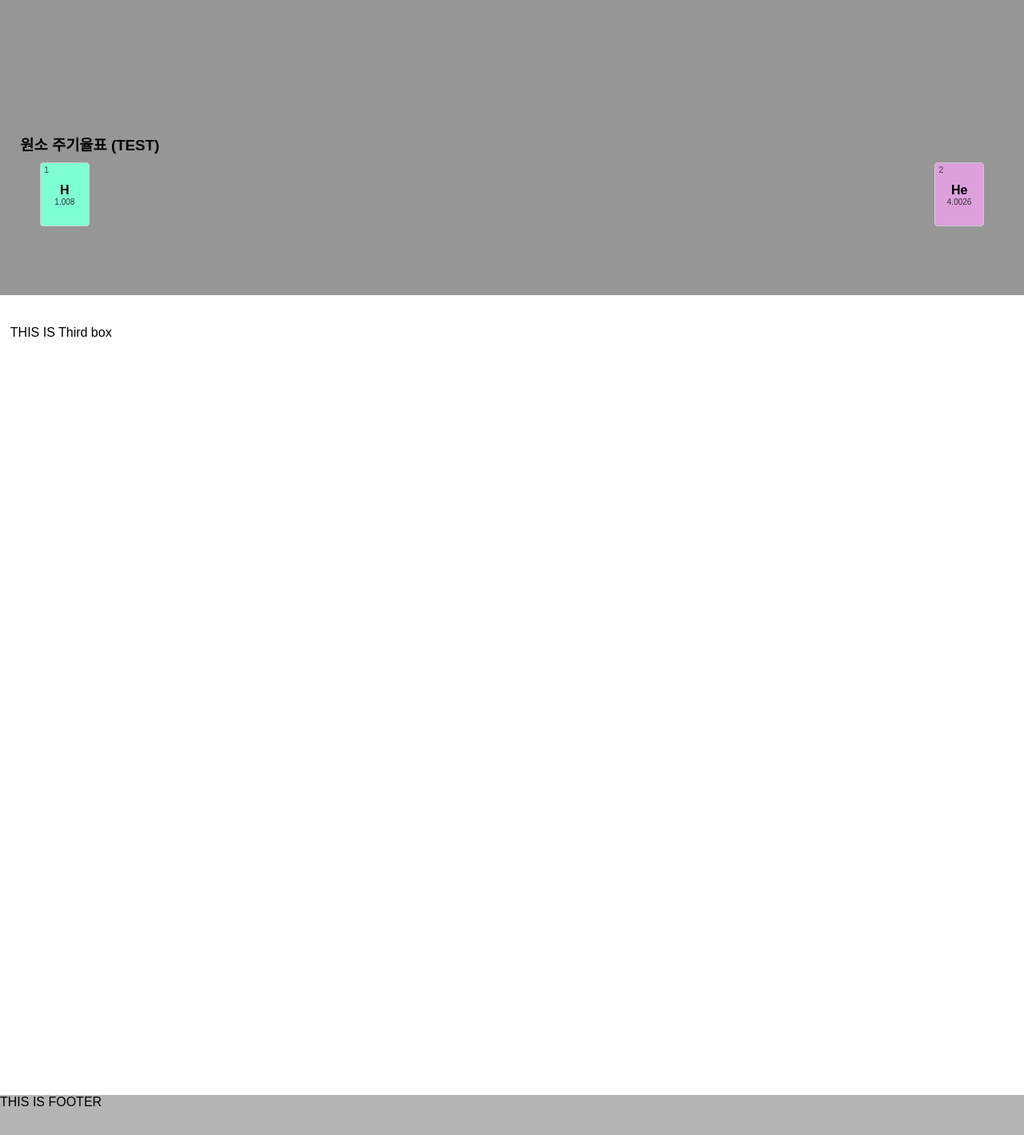
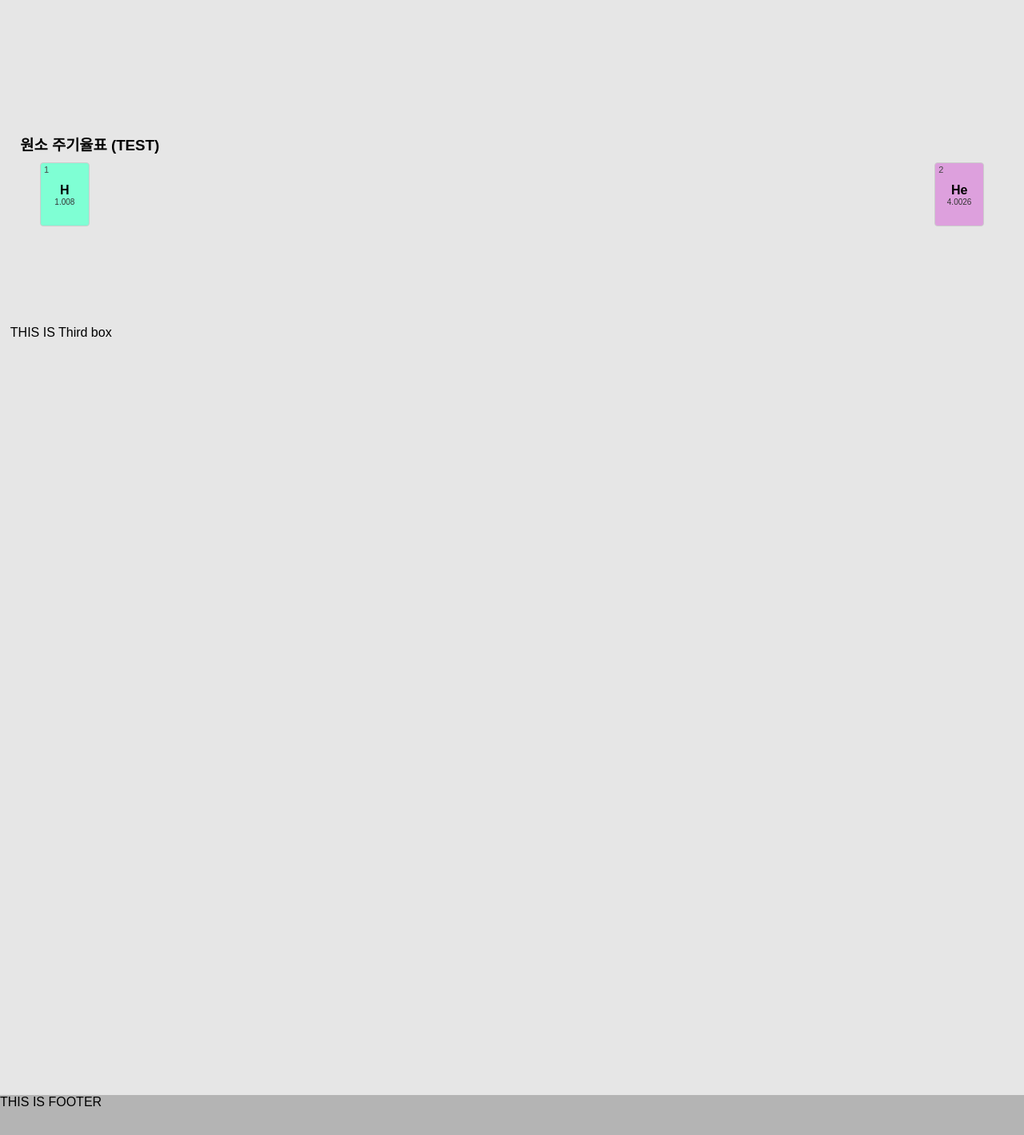
Before and after one commit to GaemiGaemi/science, a Jekyll site: the page built from index.html, in a window 1280 px wide. Shown: the part 900-2319 px from the top of the page at 80% size. Built offline with Jekyll 4.4.1, drawn with Linux system fonts in a browser that asks for light colours.

Commit message:
Update style.css

```diff
--- a/assets/css/style.css
+++ b/assets/css/style.css
@@ -49,10 +49,10 @@ body, html {
 }
 .middle {
   margin-top: 55dvh;
-  background: rgb(150, 150, 150);
+  background: rgb(230, 230, 230);
 }
 .third {
-  background: white;
+  background: rgb(230, 230, 230);
   height: 1000px;
 }
 
```
